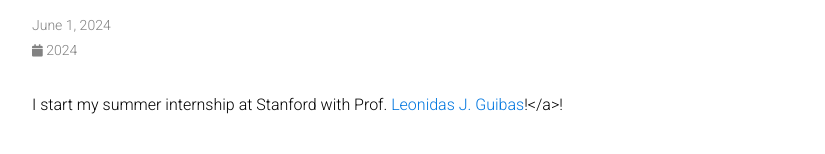
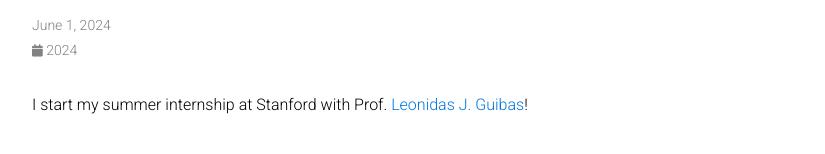
Before and after one commit to JunruL/JunruL.github.io, a Jekyll site: the page built from _news/2.1_intern_Stanford.md, in a window 1280 px wide. Shown: the part 146-300 px from the top of the page, without its empty margins (223-1048 px from the left). Built offline with Jekyll 4.4.1, drawn with Linux system fonts in a browser that asks for light colours; comment, search, counter and statistics services are not loaded; a style sheet for code colours, icons or effects is not loaded.

Commit message:
update _news/2.1_intern_Stanford.md

```diff
--- a/_news/2.1_intern_Stanford.md
+++ b/_news/2.1_intern_Stanford.md
@@ -4,4 +4,4 @@ date: 2024-06-01 07:59:00-0400
 inline: true
 ---
 
-I start my summer internship at Stanford with Prof. <a href='https://geometry.stanford.edu/member/guibas/'>Leonidas J. Guibas</a>!</a>!
+I start my summer internship at Stanford with Prof. <a href='https://geometry.stanford.edu/member/guibas/'>Leonidas J. Guibas</a>!
```
